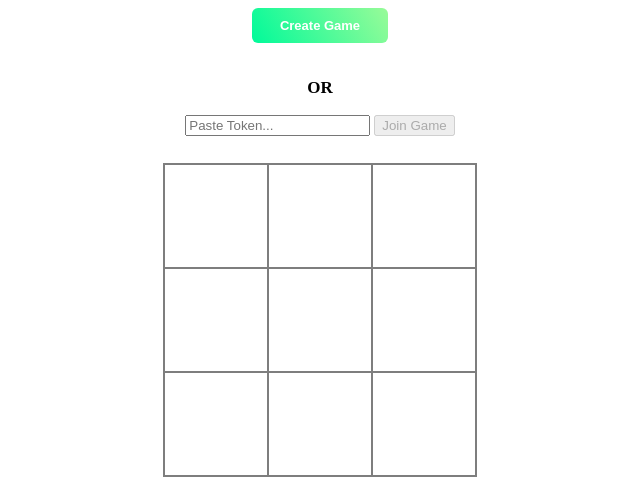
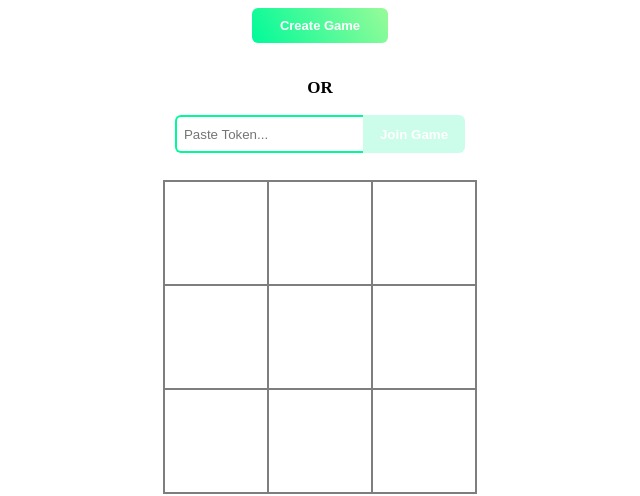
Before and after one commit to GhoulKingR/tic-tac-toe-game, a plain HTML site: page client/index.html in a window 1280 px wide. Shown: the top 496 px of the page, without its empty margins (320-960 px from the left). Drawn offline with Linux system fonts and the light colour scheme.

Commit message:
fixed buttons and form

```diff
--- a/client/styles.css
+++ b/client/styles.css
@@ -36,7 +36,7 @@ table {
   justify-content: center;
 }
 
-#token {
+#token, #join-game input {
   height: 32px;
   border-top-left-radius: 6px;
   border-bottom-left-radius: 6px;
@@ -45,7 +45,7 @@ table {
   padding-left: 7px;
 }
 
-.copy-token-section button {
+.copy-token-section button, #join-game button {
   background: mediumspringgreen;
   border: none;
   color: white;
@@ -60,3 +60,12 @@ p {
   font-size: 17px;
   font-weight: 600;
 }
+
+#join-game {
+  display: flex;
+  justify-content: center;
+}
+
+#join-game button:disabled, .copy-token-section button:disabled {
+  opacity: 0.2;
+}
```
